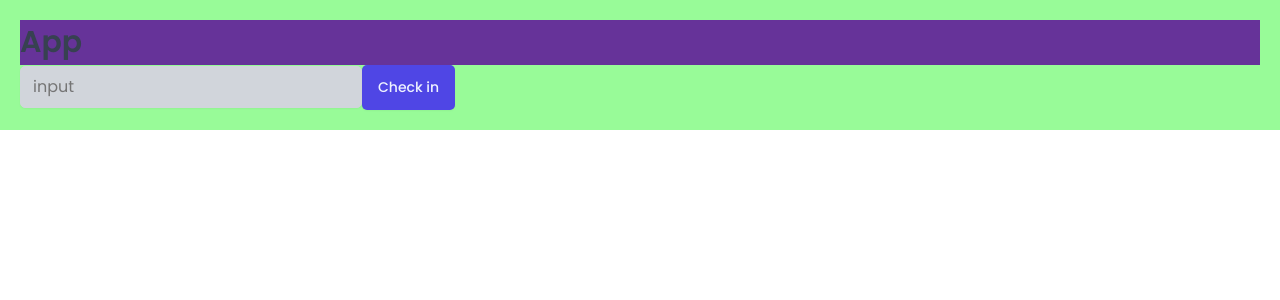
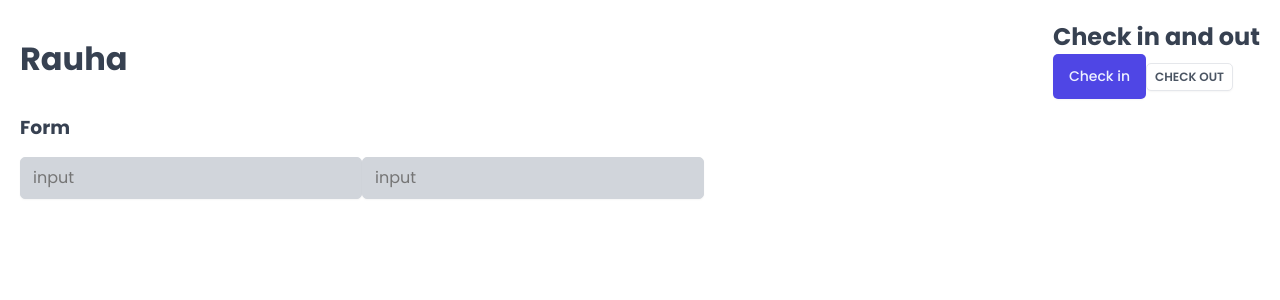
Before and after one commit to stpkkk/rauha-admin, a React (Vite) app: page / in a window 1280 px wide. Shown: the top 300 px of the page. Built offline with nearby package versions, Linux system fonts and the light colour scheme; a web font is replaced by a local one.

Commit message:
style: Button, Heading, Row style components

```diff
--- a/src/App.tsx
+++ b/src/App.tsx
@@ -2,15 +2,10 @@
 import GlobalStyles from './styles/GlobalStyles'
 import Button from './ui/Button'
 import Input from './ui/Input'
-
-const H1 = styled.h1`
-	font-size: 30px;
-	font-weight: 600;
-	background-color: rebeccapurple;
-`
+import Heading from './ui/Heading'
+import Row from './ui/Row'
 
 const StyledApp = styled.div`
-	background-color: palegreen;
 	padding: 20px;
 `
 
@@ -19,9 +14,30 @@
 		<>
 			<GlobalStyles />
 			<StyledApp>
-				<H1>App</H1>
-				<Input type='text' placeholder='input' />
-				<Button>Check in</Button>
+				<Row type='vertical'>
+					<Row type='horizontal'>
+						<Heading as='h1'>Rauha</Heading>
+
+						<div>
+							<Heading as='h2'>Check in and out</Heading>
+
+							<Button variation='primary' size='medium'>
+								Check in
+							</Button>
+							<Button variation='secondary' size='small'>
+								Check out
+							</Button>
+						</div>
+					</Row>
+
+					<Row type='vertical'>
+						<Heading as='h3'>Form</Heading>
+						<form>
+							<Input type='text' placeholder='input' />
+							<Input type='text' placeholder='input' />
+						</form>
+					</Row>
+				</Row>
 			</StyledApp>
 		</>
 	)
--- a/src/ui/Button.tsx
+++ b/src/ui/Button.tsx
@@ -1,4 +1,9 @@
 import styled, { css } from 'styled-components'
+
+type Props = {
+	size: 'small' | 'medium' | 'large'
+	variation: 'primary' | 'secondary' | 'danger'
+}
 
 const sizes = {
 	small: css`
@@ -48,19 +53,17 @@
 	`,
 }
 
-const Button = styled.button`
-	font-size: 1.4rem;
-	padding: 1.2rem 1.6rem;
-	font-weight: 500;
+const Button = styled.button<Props>`
 	border: none;
-	background-color: var(--color-brand-600);
-	color: var(--color-brand-50);
 	border-radius: var(--border-radius-sm);
 	box-shadow: var(--shadow-sm);
-	cursor: pointer;
 
-	&:hover {
-		background-color: var(--color-brand-700);
-	}
+	${props => variations[props.variation]}
+	${props => sizes[props.size]}
 `
+
+Button.defaultProps = {
+	variation: 'primary',
+	size: 'medium',
+}
 export default Button
--- /dev/null
+++ b/src/ui/Heading.tsx
@@ -0,0 +1,32 @@
+import styled, { css } from 'styled-components'
+
+type Props = {
+	type?: 'h1' | 'h2' | 'h3'
+	as?: 'h1' | 'h2' | 'h3'
+}
+
+const Heading = styled.h1<Props>`
+	${props =>
+		props.type === 'h1' &&
+		css`
+			font-size: 3rem;
+			font-weight: 600;
+		`}
+
+	${props =>
+		props.type === 'h2' &&
+		css`
+			font-size: 2rem;
+			font-weight: 600;
+		`}
+
+	${props =>
+		props.type === 'h3' &&
+		css`
+			font-size: 2rem;
+			font-weight: 500;
+		`}
+
+	line-height: 1.4;
+`
+export default Heading
--- /dev/null
+++ b/src/ui/Row.tsx
@@ -0,0 +1,24 @@
+import styled, { css } from 'styled-components'
+
+type Props = {
+	type: 'horizontal' | 'vertical'
+}
+
+const Row = styled.div<Props>`
+	display: flex;
+
+	${props =>
+		props.type === 'horizontal' &&
+		css`
+			justify-content: space-between;
+			align-items: center;
+		`}
+
+	${props =>
+		props.type === 'vertical' &&
+		css`
+			flex-direction: column;
+			gap: 1.6rem;
+		`}
+`
+export default Row
```
